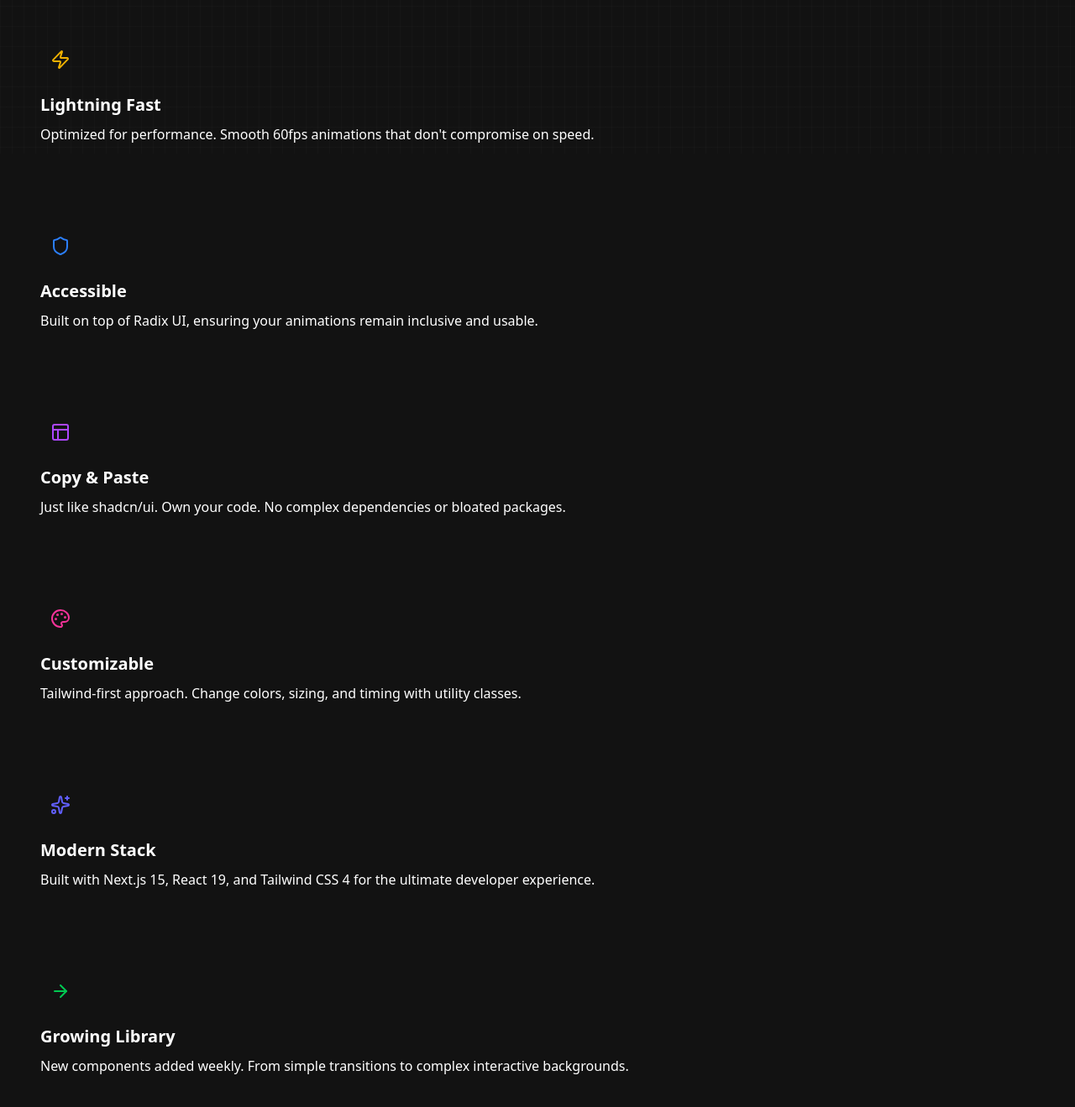
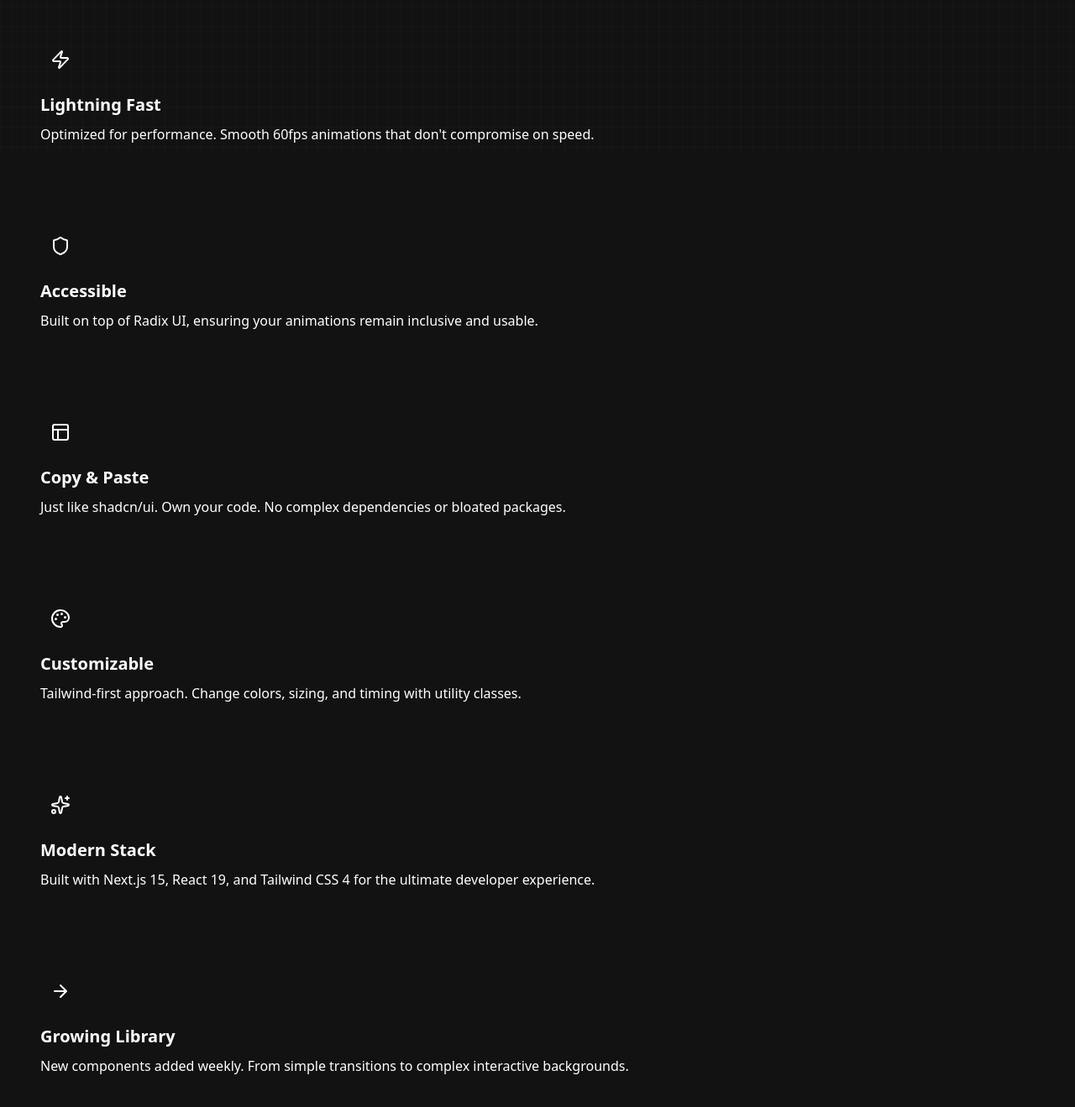
Before and after one commit to kishore-sv/ui, a Next.js app: page / in a window 1280 px wide. Shown: the part 617-1936 px from the top of the page at 84% size. Built offline with nearby package versions, Linux system fonts and the light colour scheme.

Commit message:
ui changes

```diff
--- a/app/layout.tsx
+++ b/app/layout.tsx
@@ -36,7 +36,7 @@ export default function RootLayout({
       <body
         className={`${fontSans.variable} ${fontSerif.variable} ${fontMono.variable} antialiased min-h-screen bg-background relative`}
       >
-        <div className="fixed inset-0 -z-10 h-full w-full bg-background bg-[linear-gradient(to_right,#8080800a_1px,transparent_1px),linear-gradient(to_bottom,#8080800a_1px,transparent_1px)] bg-[size:14px_24px]"></div>
+        <div className="fixed inset-0 -z-10 h-full w-full bg-background bg-[linear-gradient(to_right,#8080800a_1px,transparent_1px),linear-gradient(to_bottom,#8080800a_1px,transparent_1px)] bg-size-[14px_24px]"></div>
         <ThemeProvider
           attribute="class"
           defaultTheme="dark"
--- a/app/page.tsx
+++ b/app/page.tsx
@@ -15,8 +15,8 @@ export default function LandingPage() {
       <main className="flex-1">
         <section className="relative z-10 pt-20 pb-16 md:pt-32 md:pb-24 overflow-hidden">
           {/* Background effects */}
-          <div className="absolute inset-0 -z-10 h-full w-full bg-background bg-[linear-gradient(to_right,#80808012_1px,transparent_1px),linear-gradient(to_bottom,#80808012_1px,transparent_1px)] bg-[size:24px_24px]">
-            <div className="absolute inset-0 bg-gradient-to-tr from-background via-transparent to-primary/5"></div>
+          <div className="absolute inset-0 -z-10 h-full w-full bg-background bg-[linear-gradient(to_right,#80808012_1px,transparent_1px),linear-gradient(to_bottom,#80808012_1px,transparent_1px)] bg-size-[24px_24px]">
+            <div className="absolute inset-0 bg-linear-to-tr from-background via-transparent to-primary/5"></div>
           </div>
 
           <div className="container px-4 text-center">
@@ -38,7 +38,7 @@ export default function LandingPage() {
               transition={{ duration: 0.5, delay: 0.1 }}
               className="mx-auto max-w-4xl text-5xl font-extrabold tracking-tight sm:text-7xl lg:text-8xl"
             >
-              Build your next <span className="bg-gradient-to-r from-primary via-purple-500 to-indigo-400 bg-clip-text text-transparent">masterpiece</span> with motion
+              Build your next <span className="bg-linear-to-r from-primary via-chart-1 to-chart-2 bg-clip-text text-transparent">masterpiece</span> with motion
             </motion.h1>
 
             <motion.p
@@ -77,37 +77,37 @@ export default function LandingPage() {
           <div className="container px-4">
             <div className="grid grid-cols-1 md:grid-cols-2 lg:grid-cols-3 gap-8">
               <FeatureCard
-                icon={<Zap className="h-6 w-6 text-yellow-500" />}
+                icon={<Zap className="h-6 w-6 text-chart-1" />}
                 title="Lightning Fast"
                 description="Optimized for performance. Smooth 60fps animations that don't compromise on speed."
                 delay={0.1}
               />
               <FeatureCard
-                icon={<Shield className="h-6 w-6 text-blue-500" />}
+                icon={<Shield className="h-6 w-6 text-chart-2" />}
                 title="Accessible"
                 description="Built on top of Radix UI, ensuring your animations remain inclusive and usable."
                 delay={0.2}
               />
               <FeatureCard
-                icon={<Layout className="h-6 w-6 text-purple-500" />}
+                icon={<Layout className="h-6 w-6 text-chart-5" />}
                 title="Copy & Paste"
                 description="Just like shadcn/ui. Own your code. No complex dependencies or bloated packages."
                 delay={0.3}
               />
               <FeatureCard
-                icon={<Palette className="h-6 w-6 text-pink-500" />}
+                icon={<Palette className="h-6 w-6 text-chart-1" />}
                 title="Customizable"
                 description="Tailwind-first approach. Change colors, sizing, and timing with utility classes."
                 delay={0.4}
               />
               <FeatureCard
-                icon={<Sparkles className="h-6 w-6 text-indigo-500" />}
+                icon={<Sparkles className="h-6 w-6 text-chart-2" />}
                 title="Modern Stack"
                 description="Built with Next.js 15, React 19, and Tailwind CSS 4 for the ultimate developer experience."
                 delay={0.5}
               />
               <FeatureCard
-                icon={<ArrowRight className="h-6 w-6 text-green-500" />}
+                icon={<ArrowRight className="h-6 w-6 text-primary" />}
                 title="Growing Library"
                 description="New components added weekly. From simple transitions to complex interactive backgrounds."
                 delay={0.6}
--- a/components/mdx-components.tsx
+++ b/components/mdx-components.tsx
@@ -121,22 +121,22 @@ export function CodeBlock({ code, language = "tsx", title }: { code: string, lan
     }, [code])
 
     return (
-        <div className="relative my-6 rounded-xl border border-border/50 bg-zinc-950 overflow-hidden shadow-2xl">
-            <div className="flex items-center justify-between border-b border-white/5 bg-white/5 px-4 py-2.5">
+        <div className="dark relative my-6 rounded-xl border border-border/50 bg-card overflow-hidden shadow-2xl">
+            <div className="flex items-center justify-between border-b border-border/50 bg-muted/50 px-4 py-2.5">
                 <div className="flex items-center gap-2">
-                    <Terminal className="h-4 w-4 text-zinc-400" />
-                    <span className="text-xs font-medium text-zinc-400">{title || "Component Code"}</span>
+                    <Terminal className="h-4 w-4 text-muted-foreground" />
+                    <span className="text-xs font-medium text-muted-foreground">{title || "Component Code"}</span>
                 </div>
                 <button
                     onClick={onCopy}
-                    className="flex h-7 w-7 items-center justify-center rounded-md border border-white/10 bg-white/5 text-zinc-400 hover:bg-white/10 hover:text-white transition-colors"
+                    className="flex h-7 w-7 items-center justify-center rounded-md border border-border bg-muted/50 text-muted-foreground hover:bg-muted hover:text-foreground transition-colors"
                 >
                     {hasCopied ? <Check className="h-3.5 w-3.5" /> : <Copy className="h-3.5 w-3.5" />}
                 </button>
             </div>
             <div
-                className="p-4 overflow-x-auto text-[13px] leading-relaxed font-mono [&>pre]:!bg-transparent [&>pre]:!m-0"
-                dangerouslySetInnerHTML={{ __html: highlightedCode || `<pre class="text-zinc-50"><code>${code}</code></pre>` }}
+                className="p-4 overflow-x-auto text-[13px] leading-relaxed font-mono [&>pre]:bg-transparent! [&>pre]:m-0!"
+                dangerouslySetInnerHTML={{ __html: highlightedCode || `<pre class="text-foreground"><code>${code}</code></pre>` }}
             />
         </div>
     )
--- a/components/props-table.tsx
+++ b/components/props-table.tsx
@@ -28,7 +28,7 @@ export function PropsTable({ data }: { data: PropDef[] }) {
                         <tr key={prop.name} className="border-b border-border/50 last:border-0 hover:bg-muted/20">
                             <td className="p-4 font-mono text-xs text-primary font-semibold">
                                 {prop.name}
-                                {prop.required && <span className="ml-1 text-red-500">*</span>}
+                                {prop.required && <span className="ml-1 text-destructive">*</span>}
                             </td>
                             <td className="p-4 font-mono text-xs text-muted-foreground">{prop.type}</td>
                             <td className="p-4 font-mono text-xs text-muted-foreground">
```
